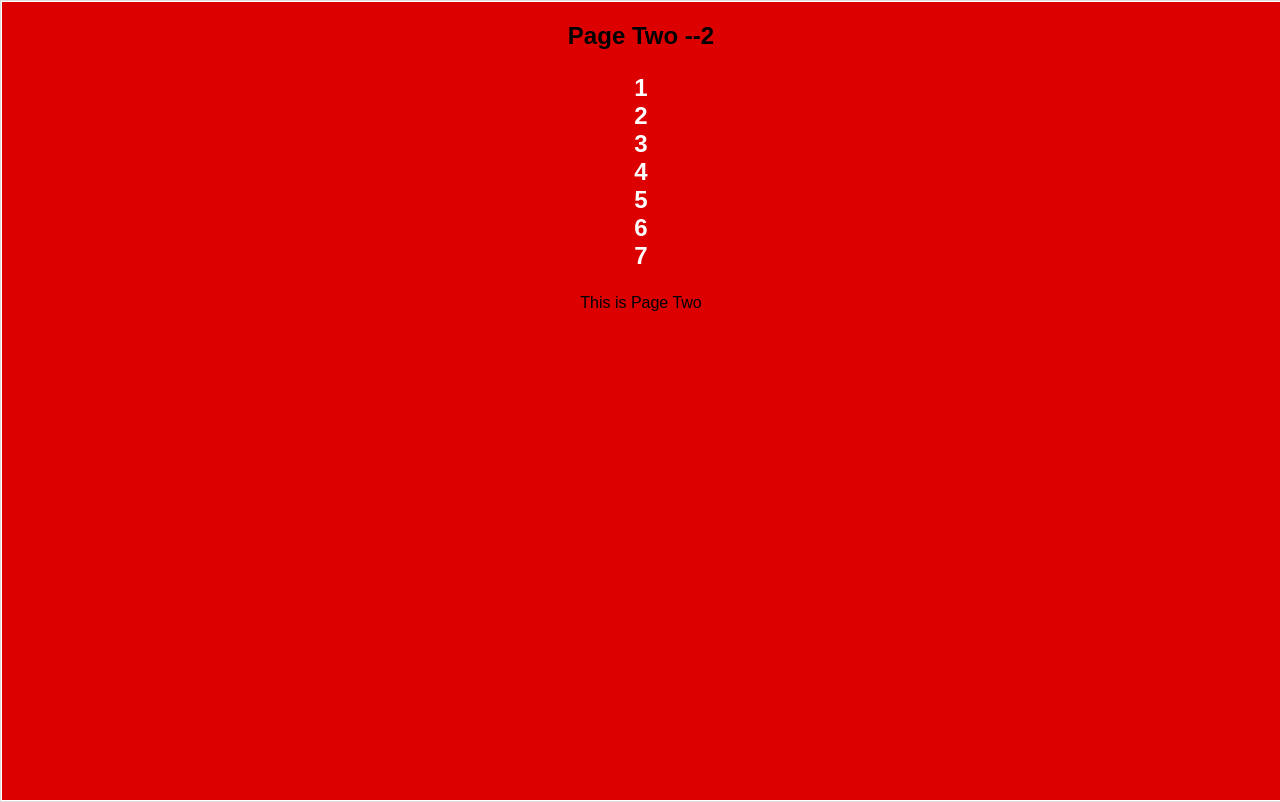
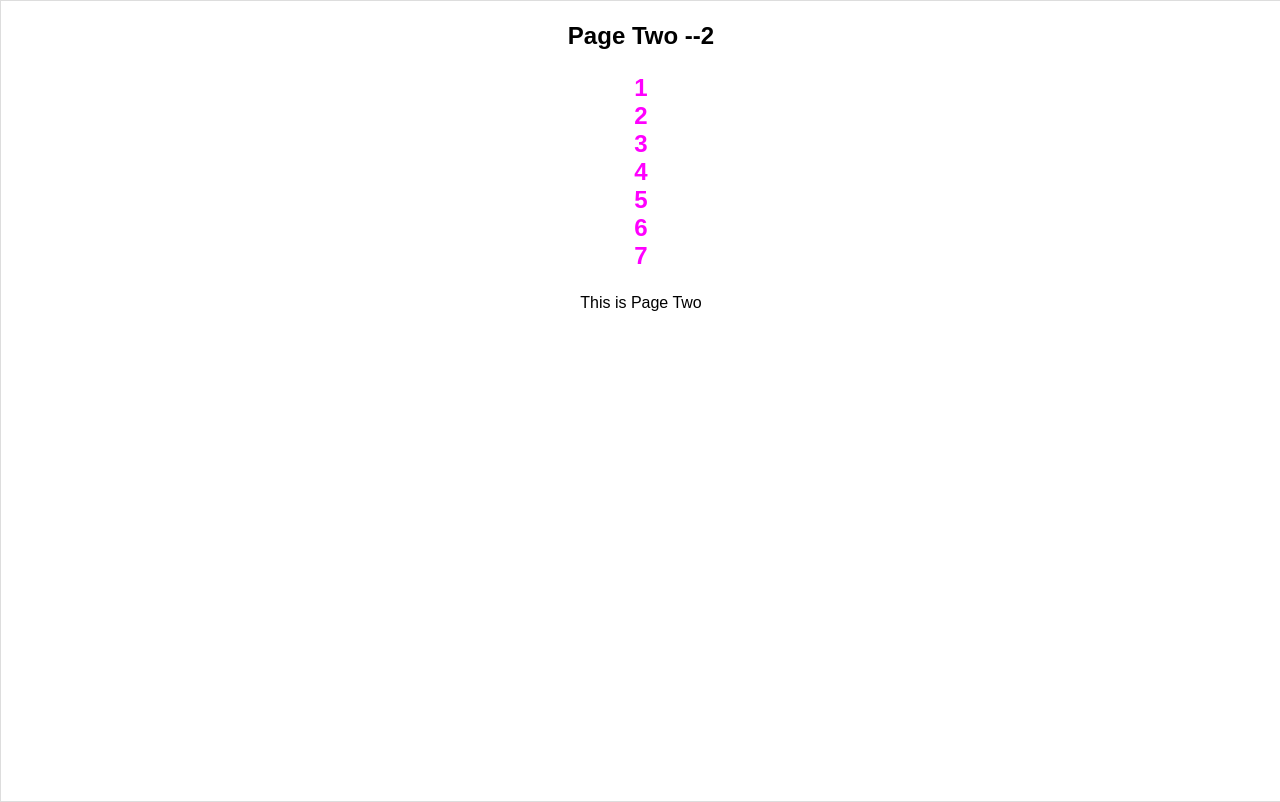
Before and after one commit to kbooth1000/page-sprite-react-interface, a React (Create React App) app: page /002 in a window 1280 px wide. Built offline with nearby package versions, Linux system fonts and the light colour scheme.

Commit message:
Add dynamic content to pages

```diff
--- a/src/App.js
+++ b/src/App.js
@@ -1,5 +1,6 @@
 import React, { Component } from 'react';
 import { Link } from 'react-router-dom';
+import Rabbit from './components/Rabbit';
 
 import jsonPageData from './data/data';
 import './css/App.css';
@@ -64,6 +65,7 @@ class App extends Component {
           </p>
         </h2>
         <p>{page.content}</p>
+        {page.component && page.component}
       </div>
     ));
 
--- /dev/null
+++ b/src/components/Rabbit.js
@@ -0,0 +1,16 @@
+import React from 'react';
+import '../img/line-rabbit.svg';
+import '../img/line-rabbit.css';
+
+export default () => {
+  return (
+    <div>
+      <svg viewBox="114 8 118 233">
+        <path
+          d="M205.5709,101.352445 C224.161618,141.715993 195.329719,94.2765643 282.682308,101.352445 C291.786345,102.089905 298.637619,130.260526 307.648659,131.750707 C309.630259,132.07841 319.722532,133.741695 319.95055,131.750707 C322.128361,112.73475 251.663974,122.899429 248.416216,122.085654 C235.486064,118.845809 227.812222,71.3063062 227.812222,60.1763238 C227.812222,6.05202701 357.497262,43.6116825 132.965029,58.5958169 C115.950063,59.7313088 77.3245905,63.6892754 81.8661062,53.7644424 C137.611435,-68.0590004 144.705749,60.8421642 72.4462795,49.1058638 C55.074756,46.2844008 55.9506795,39.1714913 30.2937677,79.7322165 C29.2112269,81.4435932 30.8811458,84.2527688 32.5800213,85.3584524 C52.6352781,98.4110677 50.51542,86.1495431 76.3675508,94.0996231 C79.2286729,94.979479 83.8830324,100.594778 81.106331,101.71186 C49.9468685,128.141114 28.0511792,144.814003 15.4192633,151.730526 C-12.8009577,167.182323 0.401579388,152.715846 55.0268747,108.331097 C60.5645626,105.52857 87.2794664,108.401061 89.6855553,113.39517 C95.2811032,125.009361 98.2647796,125.875645 40.4040891,162.632797 C38.7369891,163.691856 22.6382822,175.940389 19.0287728,168.749774 C15.4192633,161.559159 119.634079,111.495645 130.708796,107.211379 C141.97852,102.851675 169.337245,94.0996231 191.578566,96.8735739 L205.5709,101.352445 Z"
+          id="a"
+        />
+      </svg>
+    </div>
+  );
+};
--- a/src/css/App.css
+++ b/src/css/App.css
@@ -1,6 +1,5 @@
 .App {
   text-align: center;
-  /* background: #ff0; */
   box-sizing: border-box;
 }
 
@@ -19,11 +18,10 @@
 .App .inner-container {
   width: 300vw;
   height: 300vh;
-  transition: 1s;
+  transition: transform 1s;
 }
 
 .App .page {
-  background: #d00;
   transition: 1s;
   overflow: hidden;
   flex: 0;
@@ -36,7 +34,7 @@
 
 .App .page a {
   text-decoration: none;
-  color: #fff;
+  color: #f0f;
 }
 
 .App .page.active {
@@ -47,7 +45,10 @@
   /* -ms-flex: 1 1;
   flex: 1 1;
   overflow: hidden;
-  box-sizing: border-box;
-  border-color: #333; */
-  background-color: #c00;
+  box-sizing: border-box;*/
+  border-color: #333;
+  border-radius: 100%;
+  /* margin: 1rem; */
+  /* background-color: #eee; */
+  /* opacity: 1; */
 }
--- a/src/data/data.json
+++ b/src/data/data.json
@@ -12,7 +12,8 @@
     {
       "_id": "3",
       "title": "Page Three",
-      "content": "This is Page Three"
+      "content": "This is Page Three",
+      "component": "Rabbit"
     },
     {
       "_id": "4",
--- /dev/null
+++ b/src/img/line-rabbit.css
@@ -0,0 +1,25 @@
+svg {
+  height: 90vh;
+  width: 100vw;
+  background-color: PaleGreen;
+  padding: 5vh;
+  border: 1px #e0e solid;
+}
+
+path {
+  stroke: #333;
+  stroke-width: 3;
+}
+
+.rabbit {
+  stroke-dasharray: 0;
+  stroke-dashoffset: 2000;
+  animation: draw 12s infinite;
+}
+
+@keyframes draw {
+  to {
+    stroke-dashoffset: 0;
+    stroke-dasharray: 11;
+  }
+}
```
Also changed, not shown: src/img/line-rabbit.svg (added).
